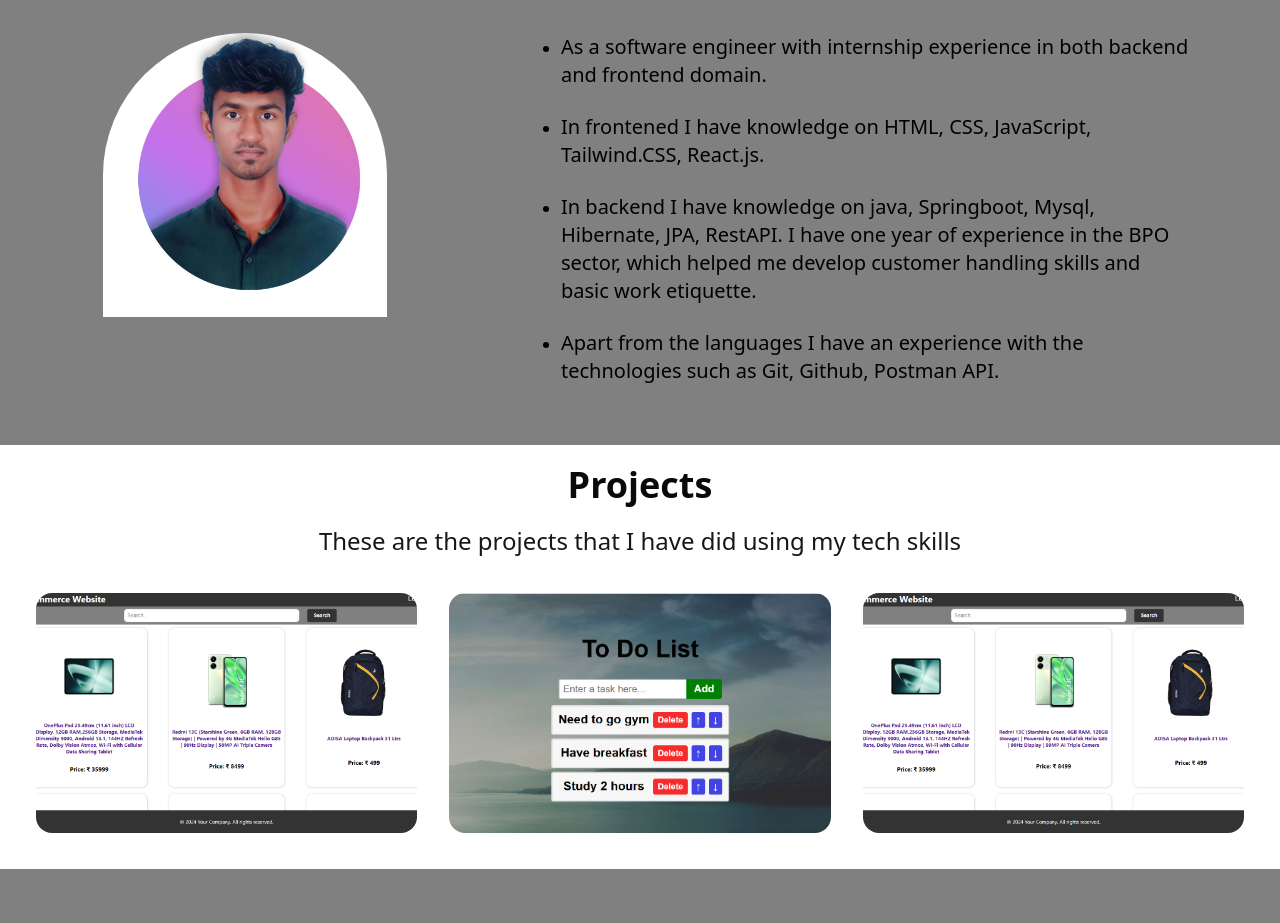
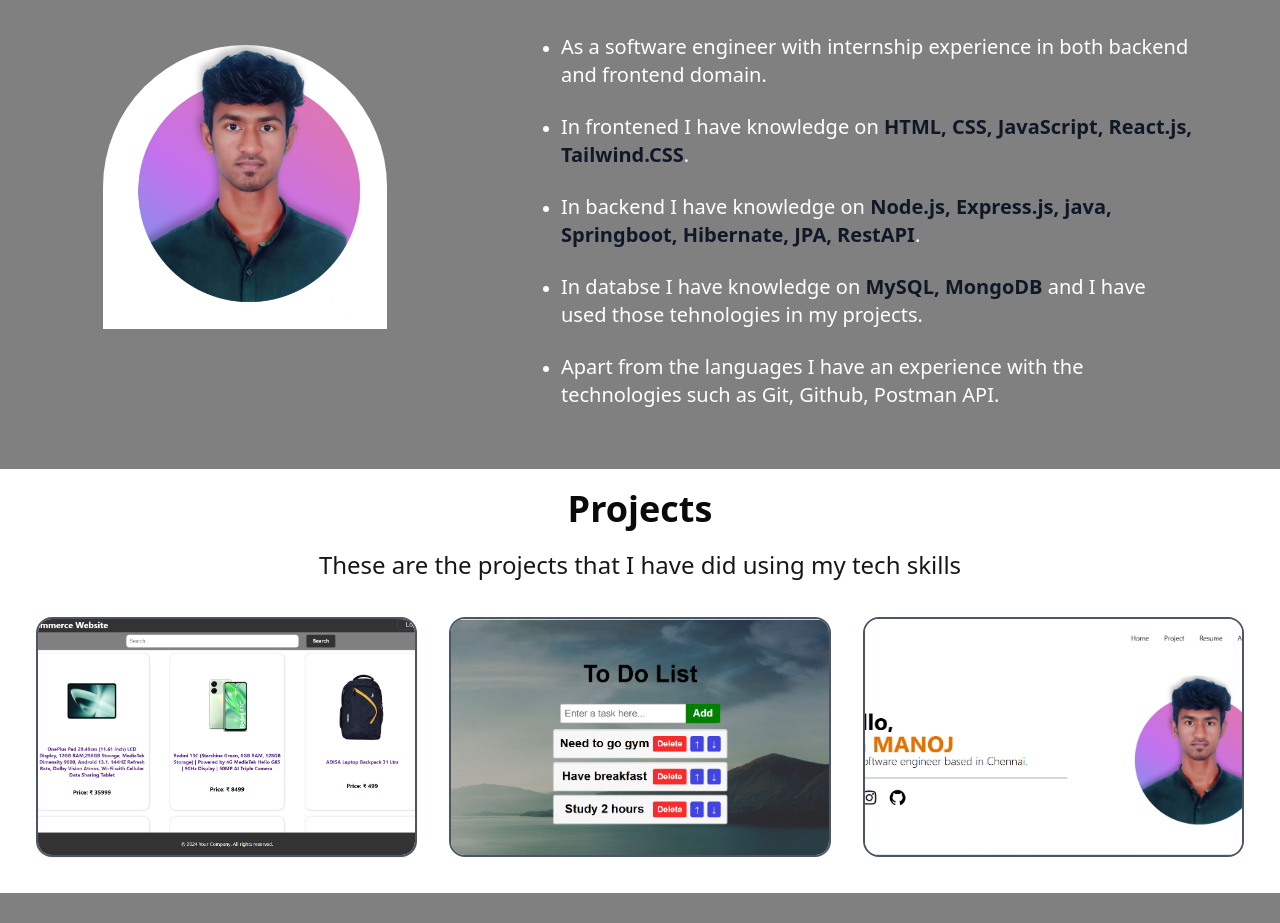
Before and after one commit to Manoj-146/Portfolio, a React (Vite) app: page / in a window 1280 px wide. Shown: the part 708-1631 px from the top of the page. Built offline with nearby package versions, Linux system fonts and the light colour scheme.

Commit message:
"Style added"

```diff
--- a/src/components/About.jsx
+++ b/src/components/About.jsx
@@ -2,12 +2,12 @@ import Manoj from '../assets/Manoj.jpeg';
 
 const About=()=>{
     return(
-        <div id='About' className="flex flex-row items-center justify-around p-2 bg-[#808080] py-10">
+        <div id='About' className="flex flex-row items-center justify-around p-2 bg-[#808080] py-10 text-white">
             <div className='hidden md:block w-1/4 p-4'>
                 <img src={Manoj} className='rounded-t-full' alt="" />
             </div>
             <div className="w-1/2 flex flex-col">
-                <h1 className="text-4xl font-bold text-center mb-7 pt-5">About</h1>
+                <h1 className="text-4xl font-bold text-center mb-7 pt-5 text-gray-950">About</h1>
                 <ul className='list-disc pb-5'>
                     <li>
                         <p className="text-xl">
@@ -17,14 +17,19 @@ const About=()=>{
                     <br />
                     <li>
                         <p className="text-xl">
-                            In frontened I have knowledge on HTML, CSS, JavaScript, Tailwind.CSS, React.js.
+                            In frontened I have knowledge on <span className='font-bold text-gray-900'>HTML, CSS, JavaScript, React.js, Tailwind.CSS</span>.
                         </p>
                     </li>
                     <br />
                     <li>
                         <p className="text-xl">
-                            In backend I have knowledge on java, Springboot, Mysql, Hibernate, JPA, RestAPI.
-                            I have one year of experience in the BPO sector, which helped me develop customer handling skills and basic work etiquette.
+                            In backend I have knowledge on <span className='font-bold text-gray-900'>Node.js, Express.js, java, Springboot, Hibernate, JPA, RestAPI</span>.
+                        </p>
+                    </li>
+                    <br />
+                    <li>
+                        <p className="text-xl">
+                            In databse I have knowledge on <span className='font-bold text-gray-900'>MySQL, MongoDB</span> and I have used those tehnologies in my projects.
                         </p>
                     </li>
                     <br />
--- a/src/components/Project.jsx
+++ b/src/components/Project.jsx
@@ -1,5 +1,6 @@
 import ecom from '../assets/Ecommerce.png';
 import todo from '../assets/to-do-list-img.png';
+import portfolio from '../assets/Portfolio.png';
 
 function Project(){
     return(
@@ -9,24 +10,25 @@ function Project(){
                 <h1 className='text-2xl font-medium text-neutral-900 ' >These are the projects that I have did using my tech skills</h1>
             </div>
             <div className='flex flex-col md:flex-row justify-around items-center rounded-2xl p-5'>
-                <div className='font-bold relative m-4  '>
-                    <img src={ecom} className='w-4xl h-60 object-cover rounded-2xl' alt="" />
+                <div className='font-bold relative m-4 '>
+                    <img src={ecom} className='border-gray-600 border-2 shadow-2xs  w-4xl h-60 object-cover rounded-2xl' alt="" />
                     <div className=' cursor-pointer absolute opacity-0 w-full h-full hover:opacity-80 duration-500 top-0 left-0 right-0 bottom-0 bg-black bg-opacity-50 flex flex-col items-center justify-center'>
                         <p className='p-5 text-white  text-2xl '>This is ecommerce website that i have built for sample using tech stack java, springboot, React.js, Mysql</p>
-                        <a target="_blank" href='https://to-do-list-aplication.vercel.app/' className='text-black  bg-gray-50 px-10 rounded-2xl py-2 border-2 border-gray-800'>Goto</a>
+                        <a target="_blank" href='https://github.com/Manoj-146/React-website' className='text-black  bg-gray-50 px-10 rounded-2xl py-2 border-2 border-gray-800'>Goto</a>
                     </div>
                 </div>
                 <div className='font-bold relative m-4 '>
-                    <img src={todo} className='w-4xl h-60 object-cover rounded-2xl' alt="" />
+                    <img src={todo} className=' border-gray-600 border-2 w-4xl h-60 object-cover rounded-2xl' alt="" />
                     <div className='cursor-pointer absolute opacity-0 w-full h-full hover:opacity-80 duration-500 top-0 left-0 right-0 bottom-0 bg-black bg-opacity-50  flex flex-col items-center justify-center'>
                         <p className='p-5 text-white  text-2xl '>This is to-do-list application which is used for the common peoples to create the schedule for the daily routine</p>
                         <a target="_blank" href='https://to-do-list-aplication.vercel.app/' className='text-black  bg-gray-50 px-10 rounded-2xl py-2 border-2 border-gray-800'>Goto</a>
                     </div>
                 </div>
                 <div className='font-bold relative m-4 '>
-                    <img src={ecom} className='w-4xl h-60 object-cover rounded-2xl' alt="" />
+                    <img src={portfolio} className=' border-gray-600 border-2 w-4xl h-60 object-cover rounded-2xl' alt="" />
                     <div className='cursor-pointer absolute opacity-0 w-full h-full hover:opacity-80 duration-500 top-0 left-0 right-0 bottom-0 bg-black bg-opacity-50 flex flex-col items-center justify-center'>
                         <p className='p-5 text-white  text-2xl '>This is ecommerce website that i have built for sample using tech stack java, springboot, React.js, Mysql</p>
+                        <a target="_blank" href='https://manoj-m-portfolio.vercel.app/' className='text-black  bg-gray-50 px-10 rounded-2xl py-2 border-2 border-gray-800'>Goto</a>
                     </div>
                 </div>
             </div>
```
Also changed, not shown: src/assets/Portfolio.png (added).
